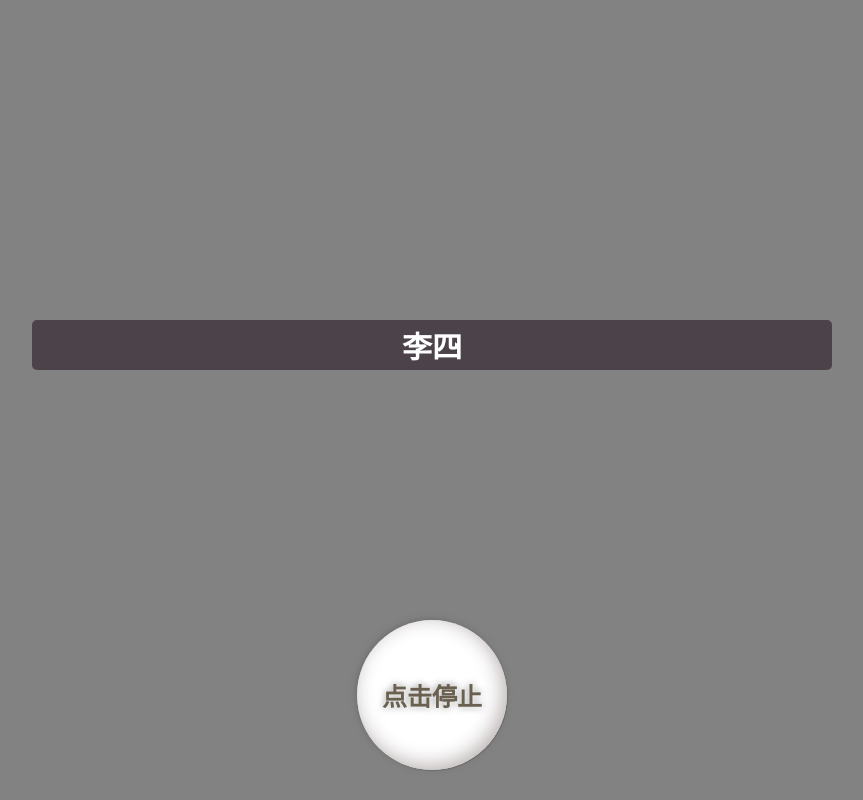
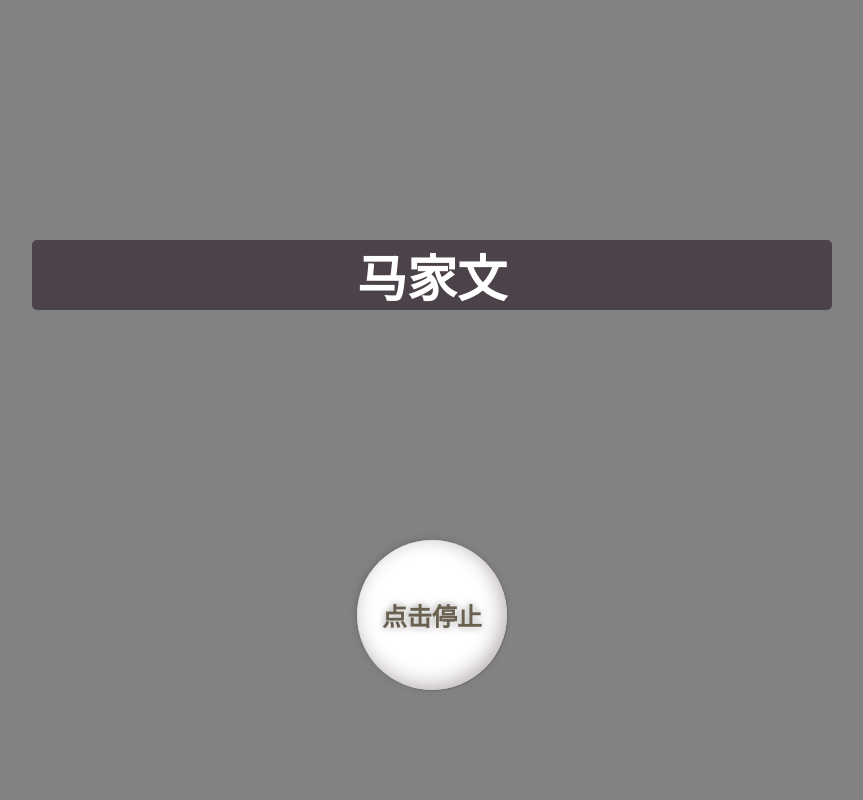
Before and after one commit to cjiao100/Lottery, a plain HTML site: page index.html in a window 1280 px wide. Both pictures are taken after a click on the button "点击抽奖". Shown: the whole page, without its empty margins (208-1071 px from the left). Drawn offline with Linux system fonts and the light colour scheme.

Commit message:
修改数据

```diff
--- a/css/index.css
+++ b/css/index.css
@@ -10,7 +10,7 @@ body {
 
 .contarin {
     position: absolute;
-    top: 40%;
+    top: 30%;
     left: 50%;
     transform: translate(-50%);
 }
@@ -22,6 +22,10 @@ body {
     width: 150px;
     background-color: #fff;
     box-shadow: inset -4px -4px 20px 0px #b9b1b1, -1px -1px 6px 0 #6d6d6d, 1px 1px 0px 0 #6d6d6d;
+    position: absolute;
+    top: 300px;
+    left: 50%;
+    transform: translateX(-50%);
 }
 
 .contarin .lottery:focus {
@@ -37,23 +41,18 @@ body {
 
 .contarin .information {
     width: 800px;
-    height: 50px;
+    height: 70px;
     border-radius: 5px;
     background-color: #4c4249;
     border: 0;
     color: #ffffff;
     font-weight: bolder;
     text-align: center;
-    font-size: 30px
+    font-size: 50px
 }
 
 .hidden {
     display: none !important;
 }
 
-#stopBtn {
-    position: absolute;
-    top: 300px;
-    left: 50%;
-    transform: translateX(-50%);
-}
+#stopBtn {}
--- a/index.html
+++ b/index.html
@@ -12,7 +12,7 @@
 <body>
 
     <div class="contarin">
-        <input type="text" class="information hidden" id="lotteryInformation" value="" disabled>
+        <input type="text" class="information" id="lotteryInformation" value="" disabled>
         <button id="lotteryBtn" class="lottery"><span>点击抽奖</span></button>
         <button id="stopBtn" class="lottery hidden"><span>点击停止</span></button>
     </div>
--- a/js/index.js
+++ b/js/index.js
@@ -1,4 +1,11 @@
-let nameList = ['张三', '李四', '王五', '1', '2', '3', '4', '5', '6', '7'];
+let nameList = [
+    '王茜宁', '王晓勇', '张大洲', '康瑞杰', '杨焱焱', '田志军',
+    '王雨欣', '孙涛', '贾静', '苏森', '陈漫', '马家文',
+    '张宇敬', '魏聪', '毕新赛', '张尧', '闫巧燕', '张凯茜',
+    '王佳', '郭少揆', '冯臻钰', '张磊', '魏嘉程', '郝运',
+    '郝航臣', '任皓', '崔淼', '田祚', '王星', '赵龙',
+    '刘琦', '马孝于', '蒋雨诗', '马婧婷'
+];
 
 let lottery = document.querySelector('#lotteryBtn');
 let stop = document.querySelector('#stopBtn');
@@ -6,14 +13,15 @@ let information = document.querySelector('#lotteryInformation');
 let time;
 
 lottery.onclick = () => {
-    information.classList.remove('hidden');
+    // information.classList.remove('hidden');
     stop.classList.remove('hidden');
     lottery.classList.add('hidden');
 
     time = setInterval(() => {
-        let digits = parseInt(Math.random() * 10);
-        let tenDigits = parseInt(Math.random() * 5);
-        let num = parseInt(tenDigits + "" + digits);
+        // 生成1~36之间的随机数
+        let digits = parseInt(Math.random() * 34);
+
+        console.log(digits + "  " + nameList[digits]);
 
         information.value = nameList[digits];
     }, 100);
@@ -22,4 +30,5 @@ lottery.onclick = () => {
 stop.onclick = () => {
     clearInterval(time);
     stop.classList.add('hidden');
+    lottery.classList.remove('hidden');
 }
```
